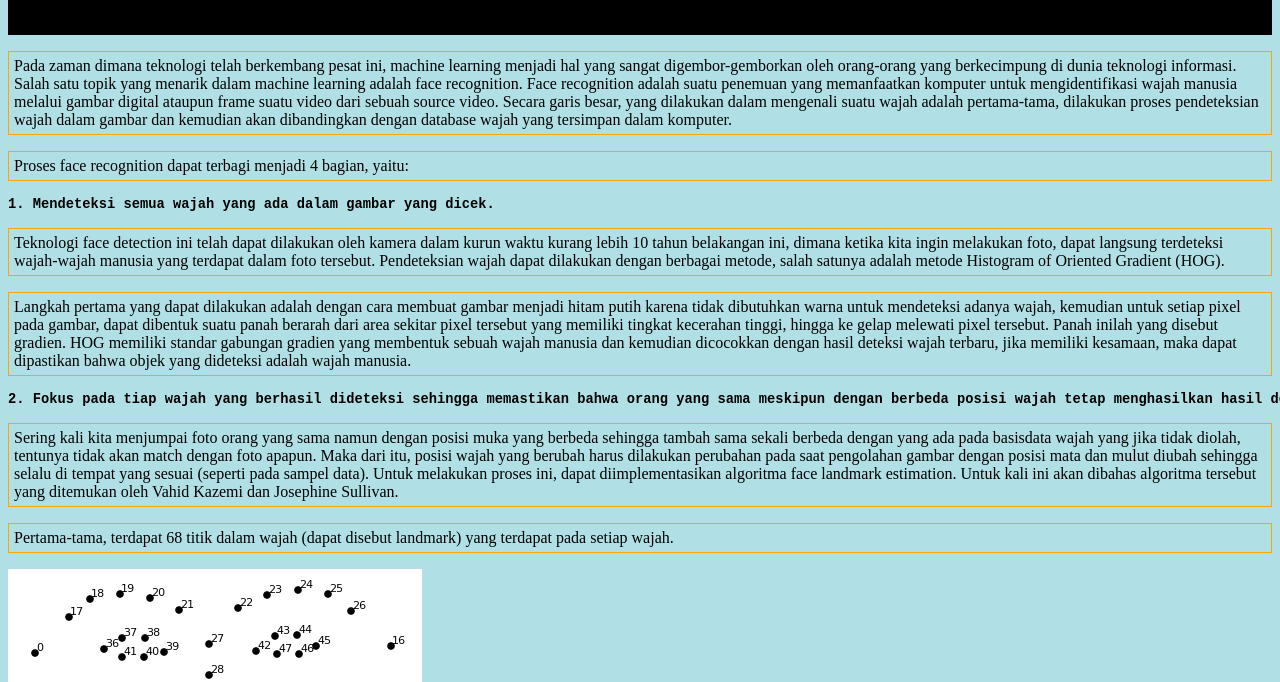
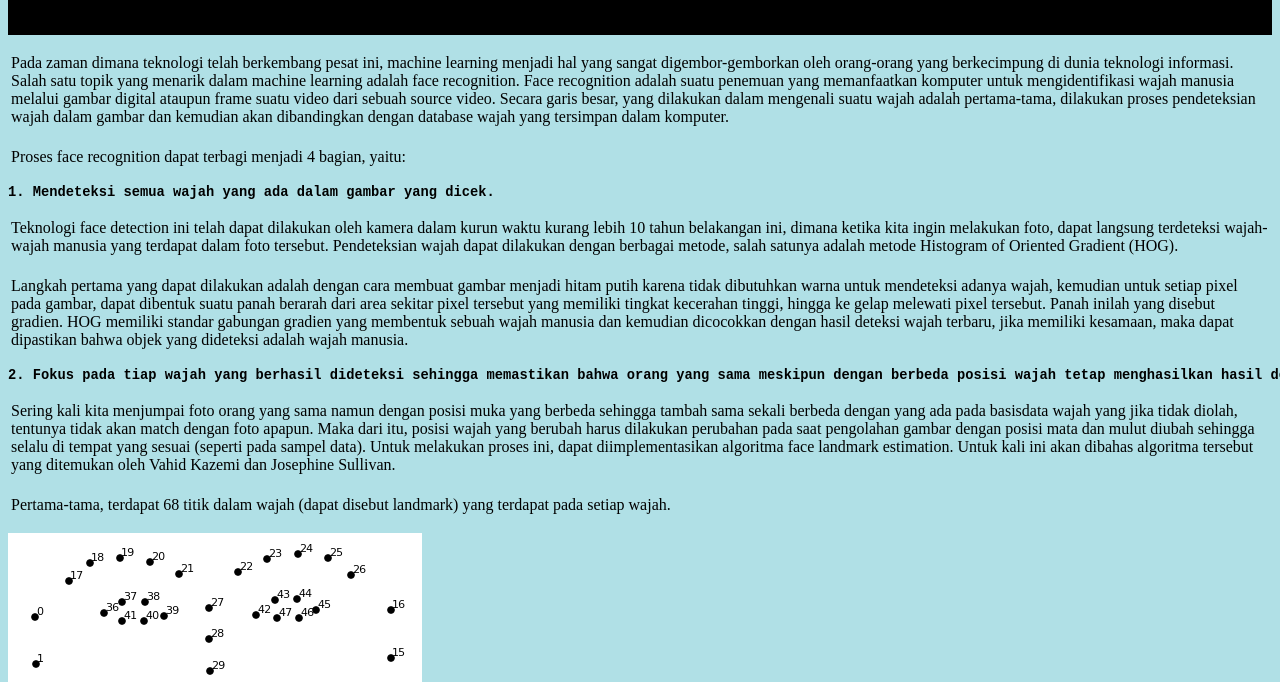
Before and after one commit to dickynovanto1103/dickynovanto1103.github.io, a plain HTML site: page index.html in a window 1280 px wide. Shown: the part 85-767 px from the top of the page. Drawn offline with Linux system fonts and the light colour scheme.

Commit message:
frame deleted

```diff
--- a/index.html
+++ b/index.html
@@ -4,8 +4,7 @@
 	<title>Face Recognition</title>
 	<style>
 		p{
-			border: 1px solid orange;
-			padding:5px;
+			padding:3px;
 		}
 		header, footer {
 		    padding: 1em;
```
